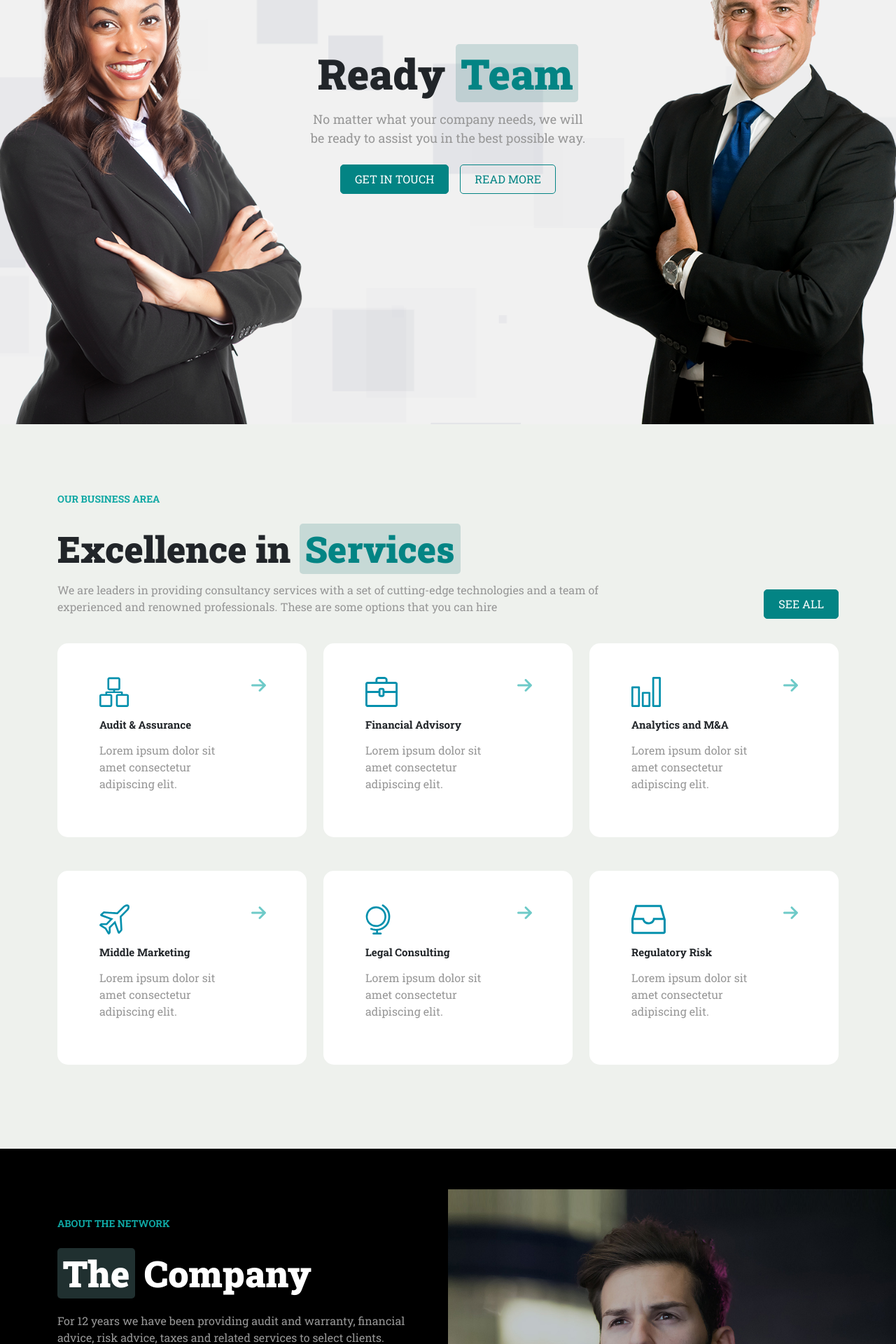
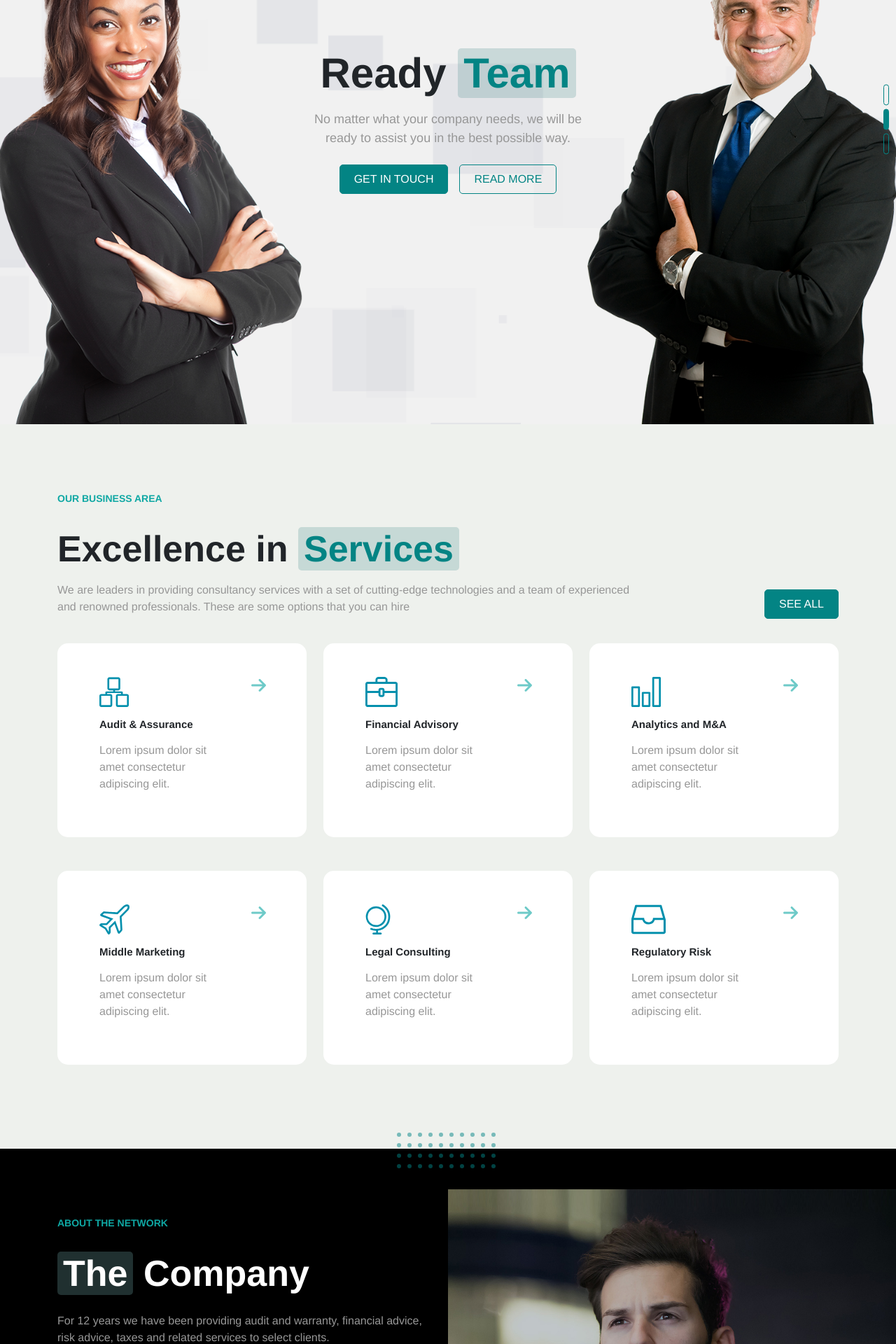
Before and after one commit to Difelice-e/proj-html-vuejs, a Vue app: page / in a window 1280 px wide. Shown: the part 300-2220 px from the top of the page at 70% size. Built offline with nearby package versions, Linux system fonts and the light colour scheme.

Commit message:
aggiunti elementi grafici in due sezioni

```diff
--- a/src/App.vue
+++ b/src/App.vue
@@ -44,7 +44,7 @@ export default {
 @import './assets/scss/common.scss';
 
 #app {
-  font-family: 'Roboto Slab', serif;
+  font-family: Helvetica,'Roboto Slab', serif;
   -webkit-font-smoothing: antialiased;
   -moz-osx-font-smoothing: grayscale;
 }
--- a/src/components/CompanyArea.vue
+++ b/src/components/CompanyArea.vue
@@ -33,6 +33,9 @@
         </div>
       </div>
     </div>
+    <!-- contenuto puramente grafico   -->
+    <div class="divider before-element"><img src="../assets/svgs/svg-0.svg" alt=""></div>
+    <div class="divider after-element"><img src="../assets/svgs/svg-0.svg" alt=""></div>
   </section>
 </template>
 
@@ -76,11 +79,30 @@ export default {
   background-repeat: no-repeat;
   background-position: right;
   min-height: 550px;
+  position: relative;
 
   .icon {
     height: 30px;
     color: #0FA8A4;
     margin-right: 5px;
   }
+
+  .divider {
+    filter: invert(31%) sepia(92%) saturate(4156%) hue-rotate(165deg) brightness(92%) contrast(98%);
+    position: absolute;
+    right: 50%;
+    opacity: 0.5;
+
+    &.after-element {
+      bottom: 0;
+      transform: translate(50%, 75%)
+    }
+
+    &.before-element {
+      top: 0;
+      transform: translate(50%, -25%)
+    }
+  }
+
 }
 </style>
--- a/src/components/MainJumbo.vue
+++ b/src/components/MainJumbo.vue
@@ -15,6 +15,13 @@
                   </div>
               </div>
           </div>
+      </div>
+
+      <!-- elemento grafico  -->
+      <div class="carousel-cmd">
+          <div class="carousel-indicator"></div>
+          <div class="carousel-indicator active"></div>
+          <div class="carousel-indicator"></div>
       </div>
   </section>
 </template>
@@ -51,5 +58,28 @@ export default {
             font-size: 18px;
         }
     }
+
+    .carousel-cmd {
+        position: absolute;
+        top: 50%;
+        right: 10px;
+        transform: translateY(-50%);
+
+        .carousel-indicator {
+        border: 1px solid $bluelagoon;
+        background-color: transparent;
+        border-radius: 999px;
+        height: 30px;
+        width: 8px;
+        margin-bottom: 5px;
+
+
+            &.active {
+                background-color: $bluelagoon;
+            }
+        }
+    }
+
+
 }
 </style>
```
